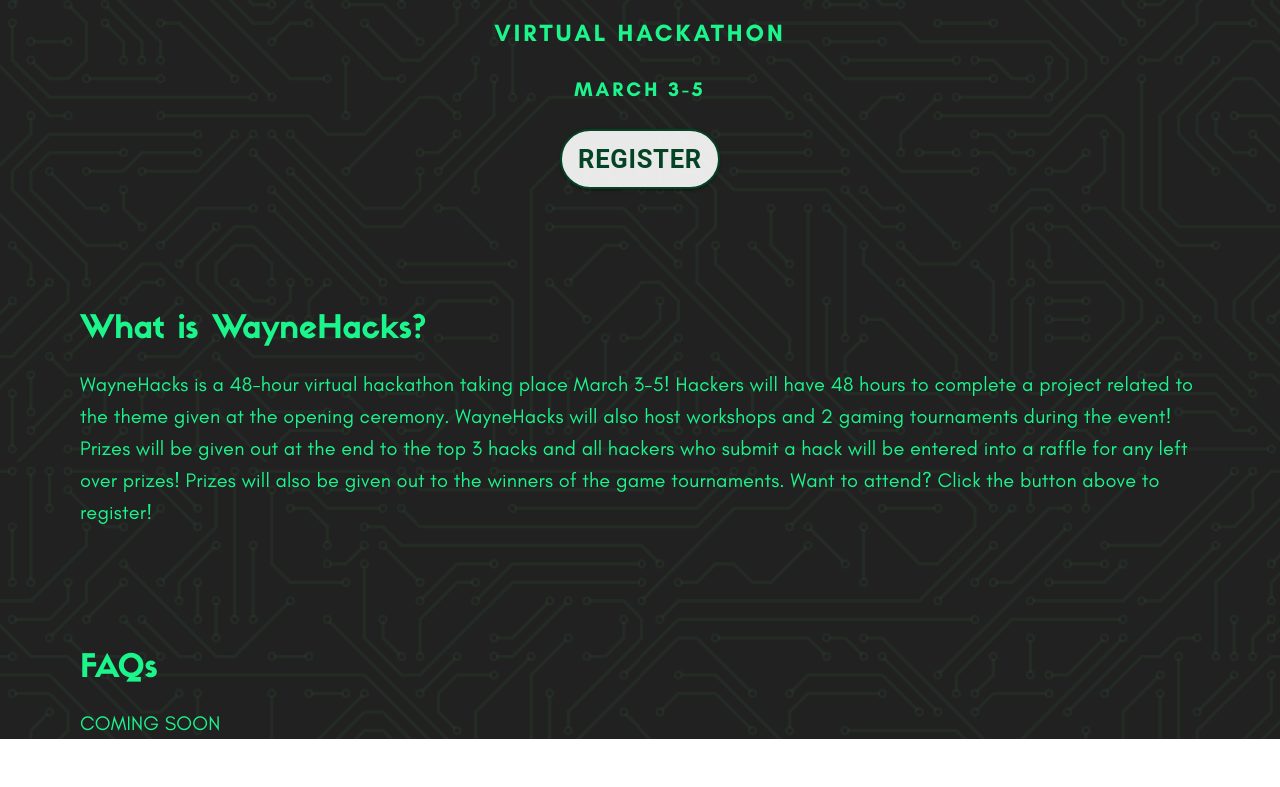
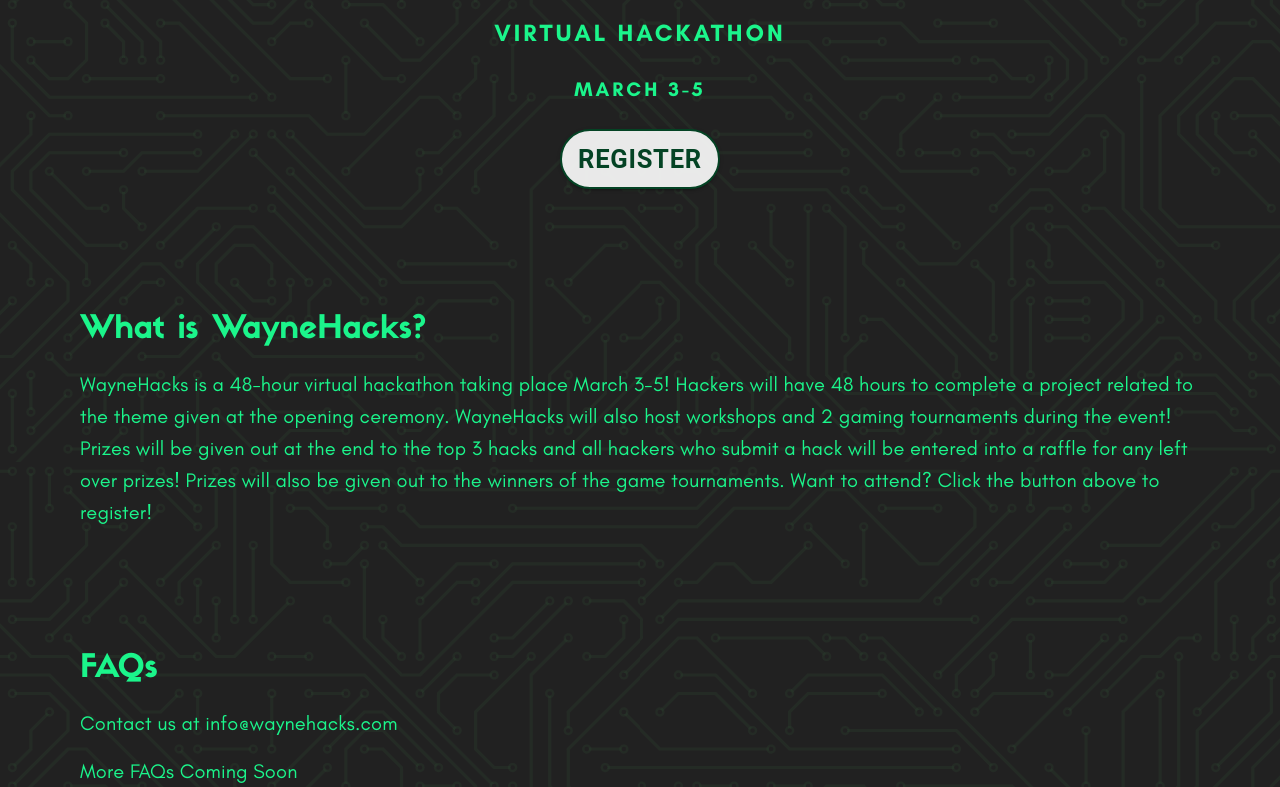
Before and after one commit to WSU-Society-of-Computer-Developers/waynehacks-website, a React (Create React App) app: page / in a window 1280 px wide. Shown: the part 338-1125 px from the top of the page. Before the commit the page ends 1077 px from the top, so only its background shows below. Built offline with nearby package versions, Linux system fonts and the light colour scheme.

Commit message:
Added Contact email

```diff
--- a/src/App.js
+++ b/src/App.js
@@ -81,7 +81,12 @@ function App() {
           </Grid>
           <Grid item xs={12} align="left" sx={{ paddingLeft: 10, paddingRight: 10 }}>
             <Typography variant="h6" compact="h6" sx={{ color: "#1bf58b", paddingTop: 2 }} style={{ fontFamily: 'GlacialIndifference-Regular', }}>
-              COMING SOON
+              Contact us at info@waynehacks.com
+
+            </Typography>
+            <Typography variant="h6" compact="h6" sx={{ color: "#1bf58b", paddingTop: 2 }} style={{ fontFamily: 'GlacialIndifference-Regular', }}>
+
+              More FAQs Coming Soon
             </Typography>
           </Grid>
         </div>
```
